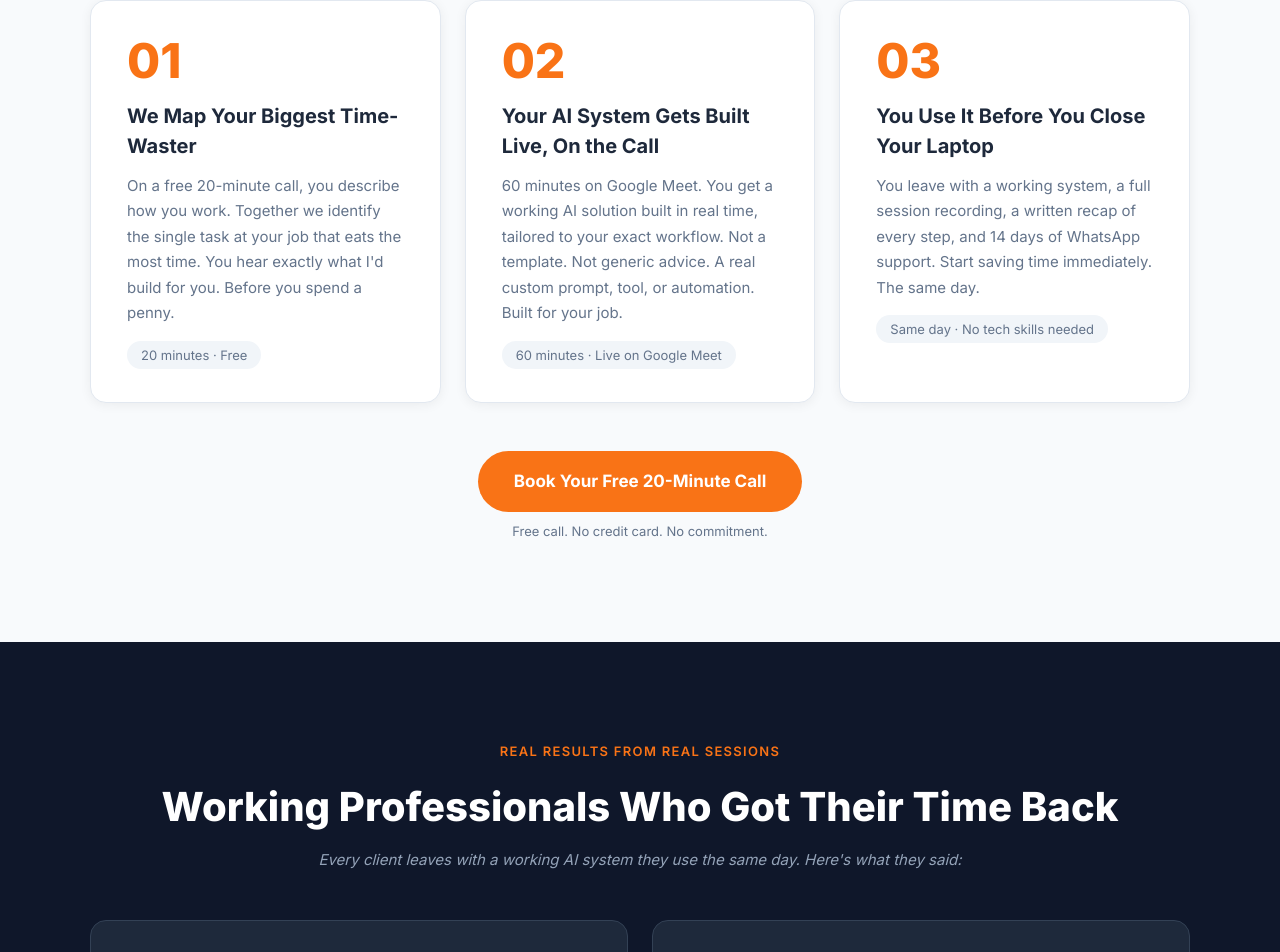
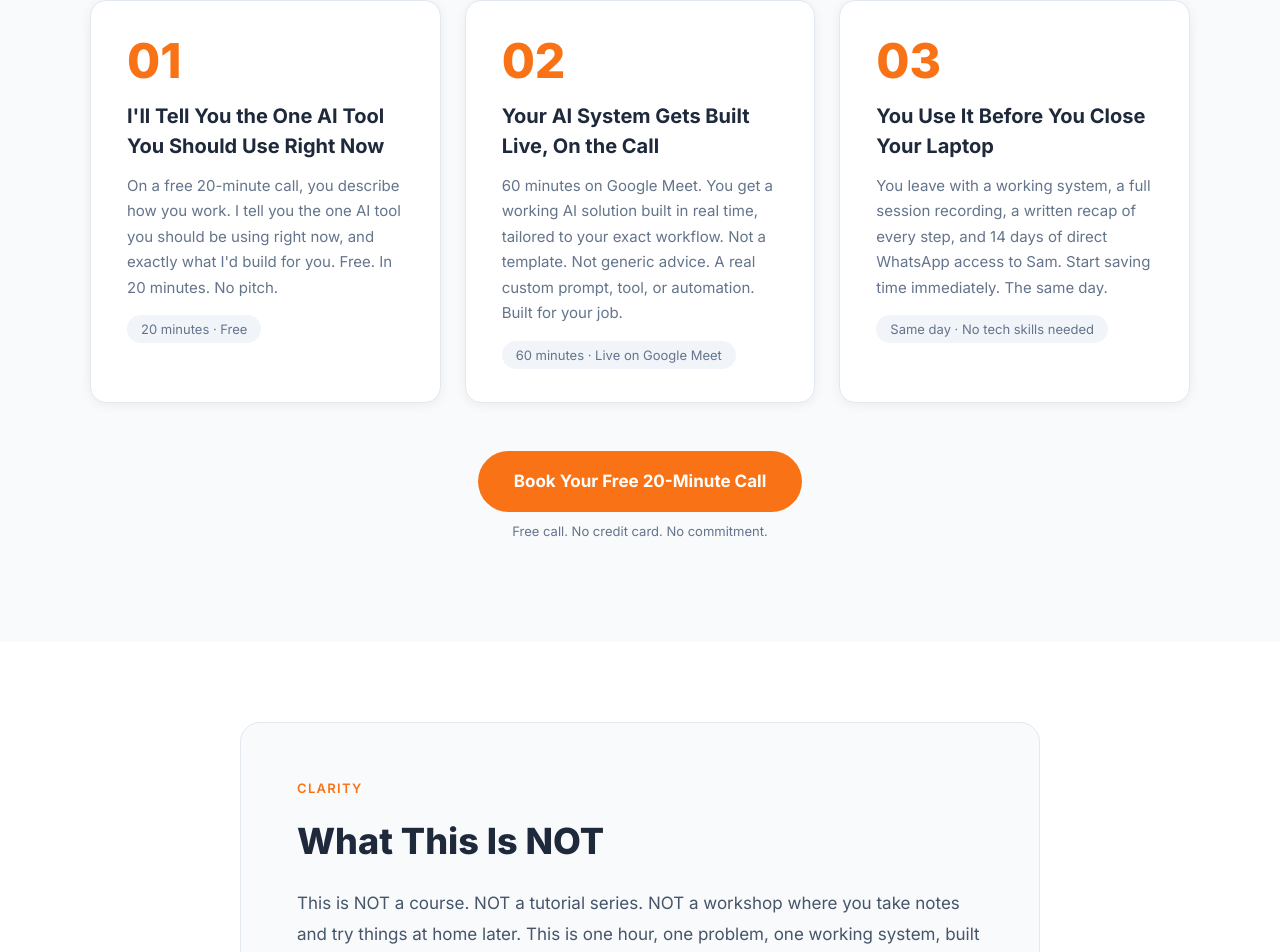
Before and after one commit to samkershner1234-aisk/ai-with-sam, a React (Vite) app: page / in a window 1280 px wide. Shown: the part 2351-3303 px from the top of the page. Built offline with nearby package versions, Linux system fonts and the light colour scheme.

Commit message:
Update HowItWorks.jsx

```diff
--- a/src/components/landing/HowItWorks.jsx
+++ b/src/components/landing/HowItWorks.jsx
@@ -1,29 +1,38 @@
 import { CTA_URL } from "./constants";
 const steps=[
-  {num:"01",title:"We Map Your Biggest Time-Waster",body:"On a free 20-minute call, you describe how you work. Together we identify the single task at your job that eats the most time. You hear exactly what I'd build for you. Before you spend a penny.",tag:"20 minutes · Free"},
-  {num:"02",title:"Your AI System Gets Built Live, On the Call",body:"60 minutes on Google Meet. You get a working AI solution built in real time, tailored to your exact workflow. Not a template. Not generic advice. A real custom prompt, tool, or automation. Built for your job.",tag:"60 minutes · Live on Google Meet"},
-  {num:"03",title:"You Use It Before You Close Your Laptop",body:"You leave with a working system, a full session recording, a written recap of every step, and 14 days of WhatsApp support. Start saving time immediately. The same day.",tag:"Same day · No tech skills needed"},
+{num:"01",title:"I'll Tell You the One AI Tool You Should Use Right Now",body:"On a free 20-minute call, you describe how you work. I tell you the one AI tool you should be using right now, and exactly what I'd build for you. Free. In 20 minutes. No pitch.",tag:"20 minutes &middot; Free"},
+{num:"02",title:"Your AI System Gets Built Live, On the Call",body:"60 minutes on Google Meet. You get a working AI solution built in real time, tailored to your exact workflow. Not a template. Not generic advice. A real custom prompt, tool, or automation. Built for your job.",tag:"60 minutes &middot; Live on Google Meet"},
+{num:"03",title:"You Use It Before You Close Your Laptop",body:"You leave with a working system, a full session recording, a written recap of every step, and 14 days of direct WhatsApp access to Sam. Start saving time immediately. The same day.",tag:"Same day &middot; No tech skills needed"},
 ];
 export default function HowItWorks() {
 return (
-    <section id="how-it-works" style={{background:"#F8FAFC",padding:"100px 24px"}}>
+<>
+<section id="how-it-works" style={{background:" #F8FAFC",padding:"100px 24px"}}>
 <div style={{maxWidth:"1100px",margin:"0 auto"}}>
-        <p style={{fontSize:"13px",fontWeight:600,letterSpacing:"0.1em",color:"#F97316",textTransform:"uppercase",textAlign:"center",marginBottom:"16px"}}>The Process</p>
-        <h2 style={{fontSize:"clamp(28px,4vw,40px)",fontWeight:800,color:"#1E293B",textAlign:"center",marginBottom:"48px"}}>Here's Exactly What Happens</h2>
+<p style={{fontSize:"13px",fontWeight:600,letterSpacing:"0.1em",color:" #F97316",textTransform:"uppercase",textAlign:"center",marginBottom:"16px"}}>The Process</p>
+<h2 style={{fontSize:"clamp(28px,4vw,40px)",fontWeight:800,color:" #1E293B",textAlign:"center",marginBottom:"48px"}}>Here's Exactly What Happens</h2>
 <div style={{display:"grid",gridTemplateColumns:"repeat(3,1fr)",gap:"24px",marginBottom:"48px"}} className="sg">
-          {steps.map((s,i)=><div key={i} style={{background:"#FFFFFF",border:"1px solid #E2E8F0",borderRadius:"16px",padding:"36px",boxShadow:"0 2px 12px rgba(0,0,0,0.06)"}}>
-            <div style={{fontSize:"48px",fontWeight:800,color:"#F97316",marginBottom:"16px",lineHeight:1}}>{s.num}</div>
-            <h3 style={{fontWeight:700,color:"#1E293B",fontSize:"20px",marginBottom:"12px"}}>{s.title}</h3>
-            <p style={{color:"#64748B",fontSize:"15px",lineHeight:1.7,marginBottom:"16px"}}>{s.body}</p>
-            <span style={{background:"#F1F5F9",color:"#64748B",fontSize:"13px",borderRadius:"50px",padding:"6px 14px"}}>{s.tag}</span>
+{steps.map((s,i)=><div key={i} style={{background:" #FFFFFF",border:"1px solid #E2E8F0",borderRadius:"16px",padding:"36px",boxShadow:"0 2px 12px rgba(0,0,0,0.06)"}}>
+<div style={{fontSize:"48px",fontWeight:800,color:" #F97316",marginBottom:"16px",lineHeight:1}}>{s.num}</div>
+<h3 style={{fontWeight:700,color:" #1E293B",fontSize:"20px",marginBottom:"12px"}}>{s.title}</h3>
+<p style={{color:" #64748B",fontSize:"15px",lineHeight:1.7,marginBottom:"16px"}}>{s.body}</p>
+<span style={{background:" #F1F5F9",color:" #64748B",fontSize:"13px",borderRadius:"50px",padding:"6px 14px"}} dangerouslySetInnerHTML={{__html:s.tag}}/>
 </div>)}
 </div>
 <div style={{textAlign:"center"}}>
-          <a href={CTA_URL} target="_blank" rel="noopener noreferrer" style={{display:"inline-block",background:"#F97316",color:"#FFFFFF",fontWeight:700,fontSize:"17px",padding:"18px 36px",borderRadius:"50px",textDecoration:"none"}}>Book Your Free 20-Minute Call</a>
-          <p style={{color:"#64748B",fontSize:"13px",marginTop:"10px"}}>Free call. No credit card. No commitment.</p>
+<a href={CTA_URL} target="_blank" rel="noopener noreferrer" style={{display:"inline-block",background:" #F97316",color:" #FFFFFF",fontWeight:700,fontSize:"17px",padding:"18px 36px",borderRadius:"50px",textDecoration:"none"}}>Book Your Free 20-Minute Call</a>
+<p style={{color:" #64748B",fontSize:"13px",marginTop:"10px"}}>Free call. No credit card. No commitment.</p>
 </div>
 </div>
 <style>{`@media(max-width:768px){.sg{grid-template-columns:1fr!important}}`}</style>
 </section>
+<section style={{background:" #FFFFFF",padding:"80px 24px"}}>
+<div style={{maxWidth:"800px",margin:"0 auto",background:" #F8FAFC",border:"1px solid #E2E8F0",borderRadius:"20px",padding:"clamp(32px,5vw,56px)"}}>
+<p style={{fontSize:"13px",fontWeight:600,letterSpacing:"0.1em",color:" #F97316",textTransform:"uppercase",marginBottom:"16px"}}>Clarity</p>
+<h2 style={{fontSize:"clamp(24px,3vw,36px)",fontWeight:800,color:" #1E293B",marginBottom:"20px"}}>What This Is NOT</h2>
+<p style={{color:" #475569",fontSize:"17px",lineHeight:1.8,margin:0}}>This is NOT a course. NOT a tutorial series. NOT a workshop where you take notes and try things at home later. This is one hour, one problem, one working system, built live. If you want theory, there are thousands of YouTube channels for that. If you want something that works by tonight, this is it.</p>
+</div>
+</section>
+</>
 );
 }
```
Lines whose indentation alone changed are shown as unchanged.
